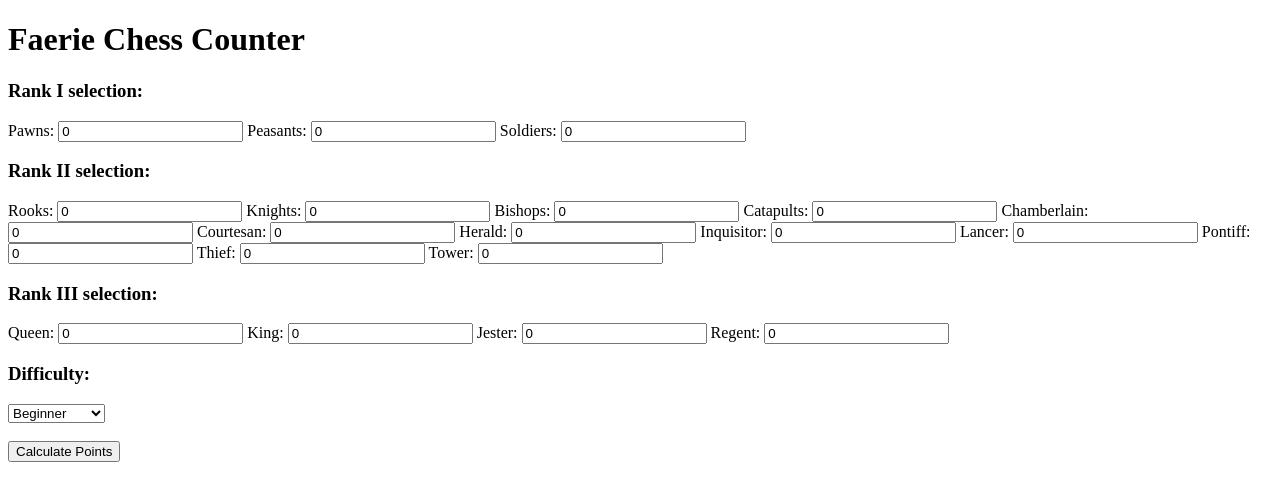
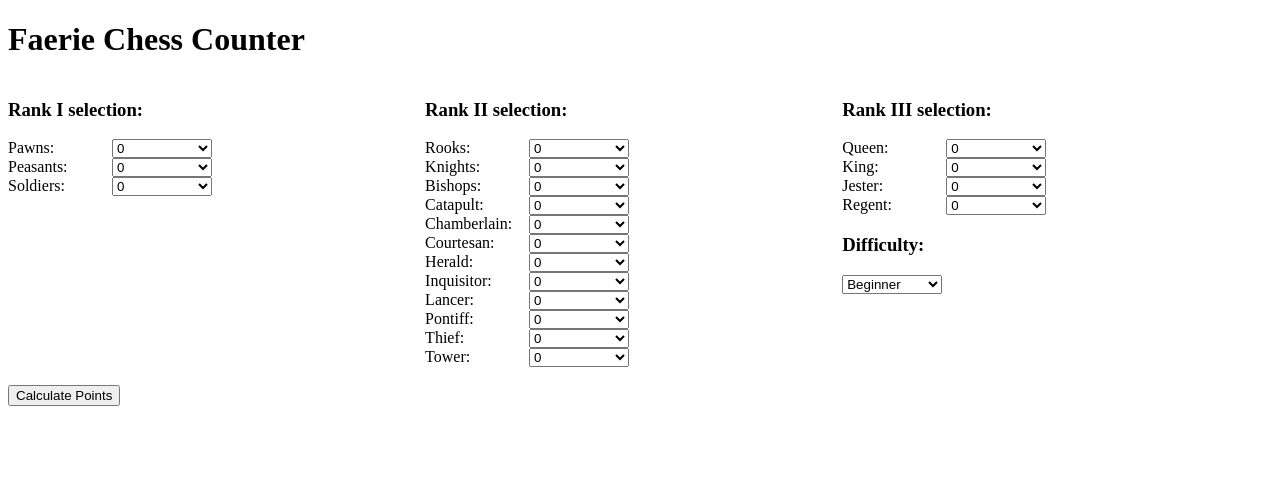
Before and after one commit to djmacy/PythonFlaskFaerieChessCounter, a Flask app: page / in a window 1280 px wide. Shown: the top 501 px of the page. Run offline with Flask 3, Linux system fonts and the light colour scheme.

Commit message:
looks better  and works

```diff
--- a/static/css/main.css
+++ /dev/null
@@ -1,4 +0,0 @@
-body {
-    margin: 0;
-    font-family: sans-serif;
-}
--- a/templates/index.html
+++ b/templates/index.html
@@ -2,62 +2,153 @@
 <html>
 <head>
     <title>Faerie Chess Counter</title>
+    <style>
+        .column {
+            float: left;
+            width: 33%;
+        }
+
+        .column label {
+            display: inline-block;
+            width: 100px;
+        }
+
+        .column input,
+        .column select {
+            display: inline-block;
+            width: 100px;
+        }
+    </style>
 </head>
 <body>
     <h1>Faerie Chess Counter</h1>
     <form action="/calculate" method="POST">
+        <div class="column">
             <h3>Rank I selection:</h3>
-        <label for="pawn">Pawns:</label>
-        <input type="number" name="pawn" id="pawn" value="0" min="0">
-        <label for="peasant">Peasants:</label>
-        <input type="number" name="peasant" id="peasant" value="0" min="0">
-        <label for="soldier">Soldiers:</label>
-        <input type="number" name="soldier" id="soldier" value="0" min="0">
+            <label>Pawns:</label>
+            <select name="pawn">
+                <option value=0>0</option>
+                <option value=4>4</option>
+                <option value=5>5</option>
+                <option value=6>6</option>
+                <option value=7>7</option>
+                <option value=8>8</option>
+            </select><br>
+            <label>Peasants:</label>
+            <select name="peasant">
+                <option value=0>0</option>
+                <option value=1>1</option>
+                <option value=2>2</option>
+            </select><br>
+            <label>Soldiers:</label>
+            <select name="soldier">
+                <option value=0>0</option>
+                <option value=1>1</option>
+                <option value=2>2</option>
+            </select><br>
+        </div>
 
+        <div class="column">
             <h3>Rank II selection:</h3>
-        <label for="rook">Rooks:</label>
-        <input type="number" name="rook" id="rook" value="0" min="0">
-        <label for="knight">Knights:</label>
-        <input type="number" name="knight" id="knight" value="0" min="0">
-        <label for="bishop">Bishops:</label>
-        <input type="number" name="bishop" id="bishop" value="0" min="0">
-        <label for="catapult">Catapults:</label>
-        <input type="number" name="catapult" id="catapult" value="0" min="0">
-        <label for="chamberlain">Chamberlain:</label>
-        <input type="number" name="chamberlain" id="chamberlain" value="0" min="0">
-        <label for="courtesan">Courtesan:</label>
-        <input type="number" name="courtesan" id="courtesan" value="0" min="0">
-        <label for="herald">Herald:</label>
-        <input type="number" name="herald" id="herald" value="0" min="0">
-        <label for="inquisitor">Inquisitor:</label>
-        <input type="number" name="inquisitor" id="inquisitor" value="0" min="0">
-        <label for="lancer">Lancer:</label>
-        <input type="number" name="lancer" id="lancer" value="0" min="0">
-        <label for="pontiff">Pontiff:</label>
-        <input type="number" name="pontiff" id="pontiff" value="0" min="0">
-        <label for="thief">Thief:</label>
-        <input type="number" name="thief" id="thief" value="0" min="0">
-        <label for="tower">Tower:</label>
-        <input type="number" name="tower" id="tower" value="0" min="0">
+            <label>Rooks:</label>
+            <select name="rook">
+                <option value=0>0</option>
+                <option value=1>1</option>
+                <option value=2>2</option>
+            </select><br>
+            <label>Knights:</label>
+            <select name="knight">
+                <option value=0>0</option>
+                <option value=1>1</option>
+                <option value=2>2</option>
+            </select><br>
+            <label>Bishops:</label>
+            <select name="bishop">
+                <option value=0>0</option>
+                <option value=1>1</option>
+                <option value=2>2</option>
+            </select><br>
+            <label>Catapult:</label>
+            <select name="catapult">
+                <option value=0>0</option>
+                <option value=1>1</option>
+            </select><br>
+            <label>Chamberlain:</label>
+            <select name="chamberlain">
+                <option value=0>0</option>
+                <option value=1>1</option>
+            </select><br>
+            <label>Courtesan:</label>
+            <select name="courtesan">
+                <option value=0>0</option>
+                <option value=1>1</option>
+            </select><br>
+            <label>Herald:</label>
+            <select name="herald">
+                <option value=0>0</option>
+                <option value=1>1</option>
+            </select><br>
+            <label>Inquisitor:</label>
+            <select name="inquisitor">
+                <option value=0>0</option>
+                <option value=1>1</option>
+            </select><br>
+            <label>Lancer:</label>
+            <select name="lancer">
+                <option value=0>0</option>
+                <option value=1>1</option>
+            </select><br>
+            <label>Pontiff:</label>
+            <select name="pontiff">
+                <option value=0>0</option>
+                <option value=1>1</option>
+            </select><br>
+            <label>Thief:</label>
+            <select name="thief">
+                <option value=0>0</option>
+                <option value=1>1</option>
+            </select><br>
+            <label>Tower:</label>
+            <select name="tower">
+                <option value=0>0</option>
+                <option value=1>1</option>
+            </select><br>
+        </div>
 
+        <div class="column">
             <h3>Rank III selection:</h3>
-        <label for="queen">Queen:</label>
-        <input type="number" name="queen" id="queen" value="0" min="0">
-        <label for="king">King:</label>
-        <input type="number" name="king" id="king" value="0" min="0">
-        <label for="jester">Jester:</label>
-        <input type="number" name="jester" id="jester" value="0" min="0">
-        <label for="regent">Regent:</label>
-        <input type="number" name="regent" id="regent" value="0" min="0">
+            <label>Queen:</label>
+            <select name="queen">
+                <option value=0>0</option>
+                <option value=1>1</option>
+            </select><br>
+            <label>King:</label>
+            <select name="king">
+                <option value=0>0</option>
+                <option value=1>1</option>
+            </select><br>
+            <label>Jester:</label>
+            <select name="jester">
+                <option value=0>0</option>
+                <option value=1>1</option>
+            </select><br>
+            <label>Regent:</label>
+            <select name="regent">
+                <option value=0>0</option>
+                <option value=1>1</option>
+            </select><br>
+        </div>
 
+        <div class="column">
             <h3>Difficulty:</h3>
             <select name="difficulty">
                 <option value="Beginner">Beginner</option>
                 <option value="Intermediate">Intermediate</option>
                 <option value="Advanced">Advanced</option>
             </select>
+        </div>
 
-        <br><br>
+        <br style="clear: both;"><br>
 
         <input type="submit" value="Calculate Points">
     </form>
--- a/templates/result.html
+++ b/templates/result.html
@@ -7,5 +7,7 @@
     <h1>Result</h1>
     <p>Total points: {{ total_points }}</p>
     <p>Remaining points: {{ remaining_points }}</p>
+
+    <a href="/">Go Back to Main Menu</a>
 </body>
 </html>
```
Also changed, not shown: templates/base.html (deleted, +0 -12 lines). Lines whose indentation alone changed are shown as unchanged.
